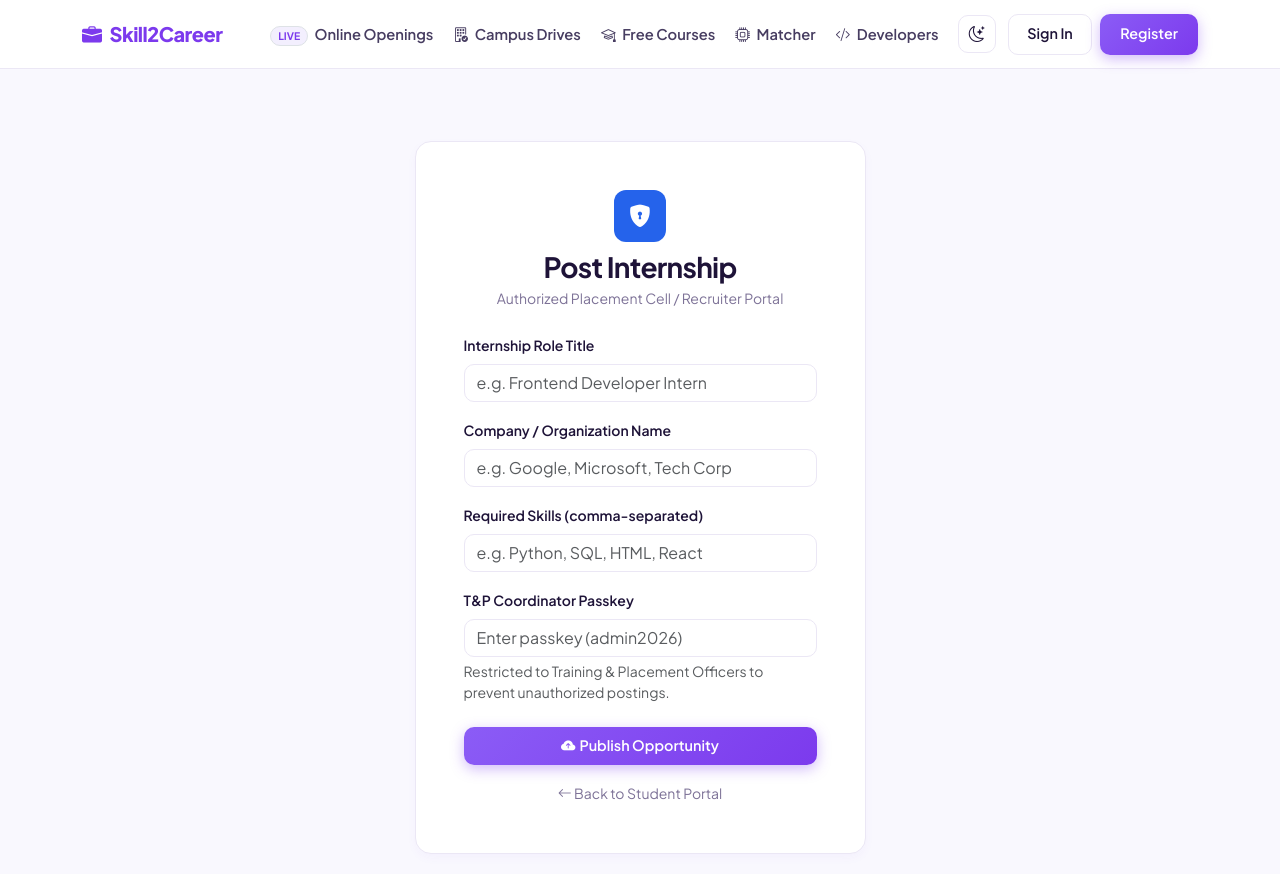
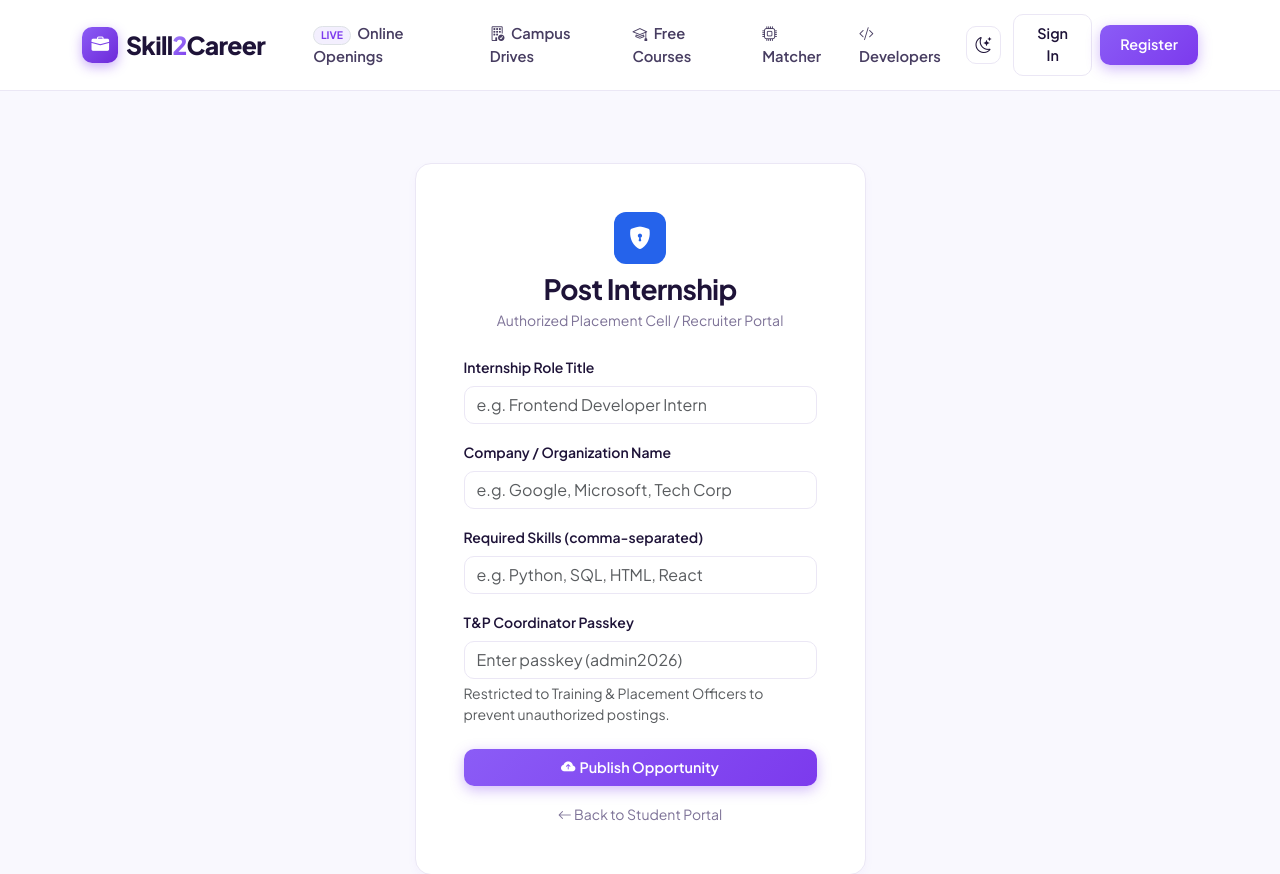
Before and after one commit to karannyx/internship-portal-microproject, a Flask app: page /add_job in a window 1280 px wide. Shown: the top 874 px of the page. Run offline with Flask 3, Linux system fonts and the light colour scheme; some libraries are stand-ins or nearby versions.

Commit message:
Enlarge Skill2Career brand title with gradient badge in navbar

```diff
--- a/templates/base.html
+++ b/templates/base.html
@@ -92,11 +92,45 @@
             transition: background-color 0.25s ease, border-color 0.25s ease;
         }
 
+        /* Enhanced Brand Logo & Typography */
         .navbar-brand {
             font-weight: 800;
-            color: var(--primary) !important;
-            letter-spacing: -0.5px;
-            font-size: 1.25rem;
+            color: var(--text-heading) !important;
+            letter-spacing: -0.7px;
+            font-size: 1.55rem;
+            line-height: 1;
+            transition: transform 0.2s ease;
+        }
+        .navbar-brand:hover {
+            transform: translateY(-1px);
+        }
+        .brand-icon-badge {
+            width: 36px;
+            height: 36px;
+            border-radius: 10px;
+            background: linear-gradient(135deg, #8b5cf6, #6d28d9);
+            color: #ffffff;
+            display: inline-flex;
+            align-items: center;
+            justify-content: center;
+            font-size: 1.1rem;
+            box-shadow: 0 4px 12px rgba(124, 58, 237, 0.4);
+        }
+        .brand-highlight {
+            background: linear-gradient(135deg, #a78bfa, #7c3aed);
+            -webkit-background-clip: text;
+            -webkit-text-fill-color: transparent;
+        }
+
+        @media (max-width: 576px) {
+            .navbar-brand {
+                font-size: 1.32rem;
+            }
+            .brand-icon-badge {
+                width: 31px;
+                height: 31px;
+                font-size: 0.95rem;
+            }
         }
 
         .nav-link {
@@ -247,7 +281,10 @@
 <nav class="navbar navbar-expand-lg navbar-custom">
     <div class="container">
         <a class="navbar-brand d-flex align-items-center gap-2" href="/">
-            <i class="bi bi-briefcase-fill"></i> Skill2Career
+            <span class="brand-icon-badge">
+                <i class="bi bi-briefcase-fill"></i>
+            </span>
+            <span>Skill<span class="brand-highlight">2</span>Career</span>
         </a>
 
         <button id="navToggleBtn" class="mobile-toggle-btn d-lg-none" type="button" aria-label="Toggle navigation">
```
